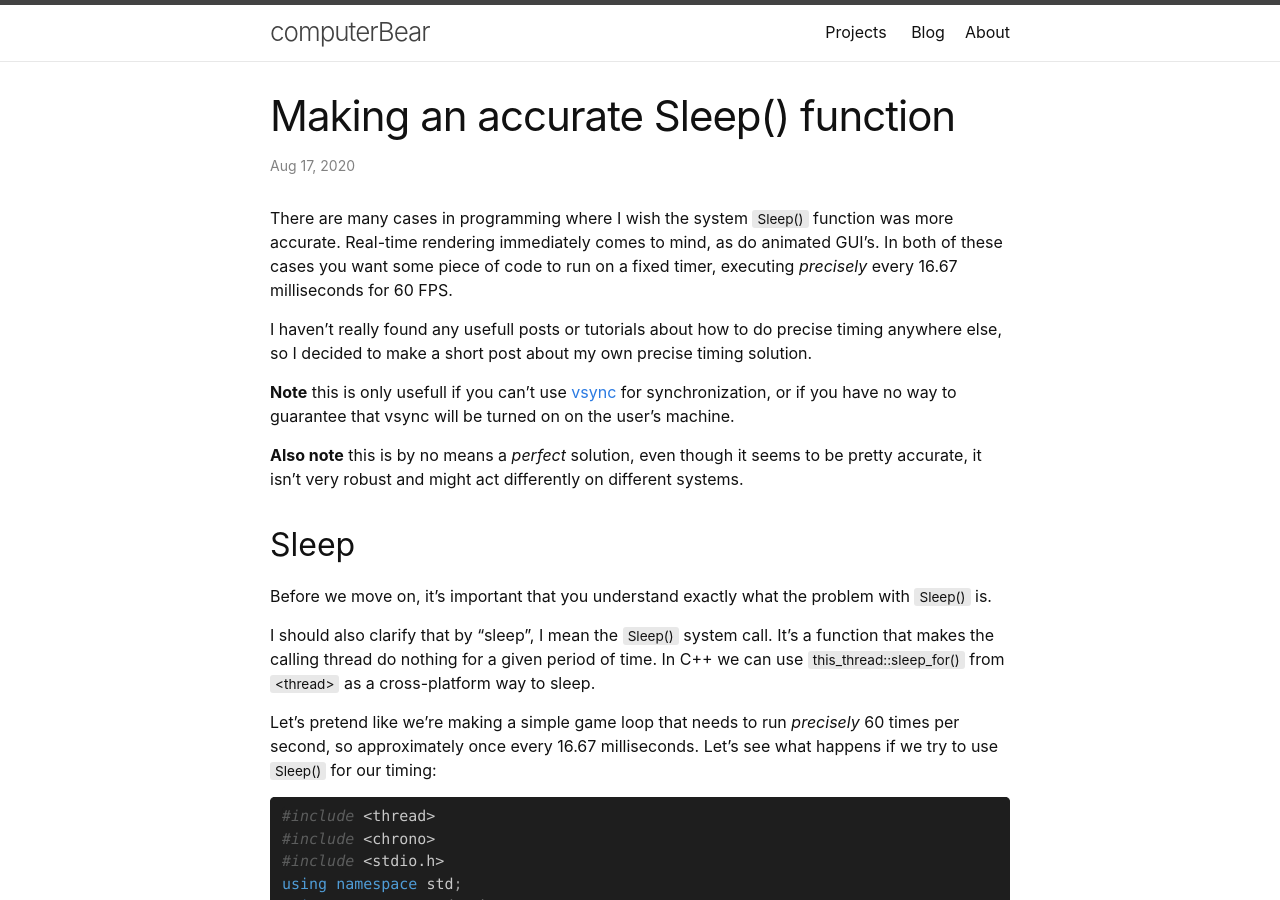
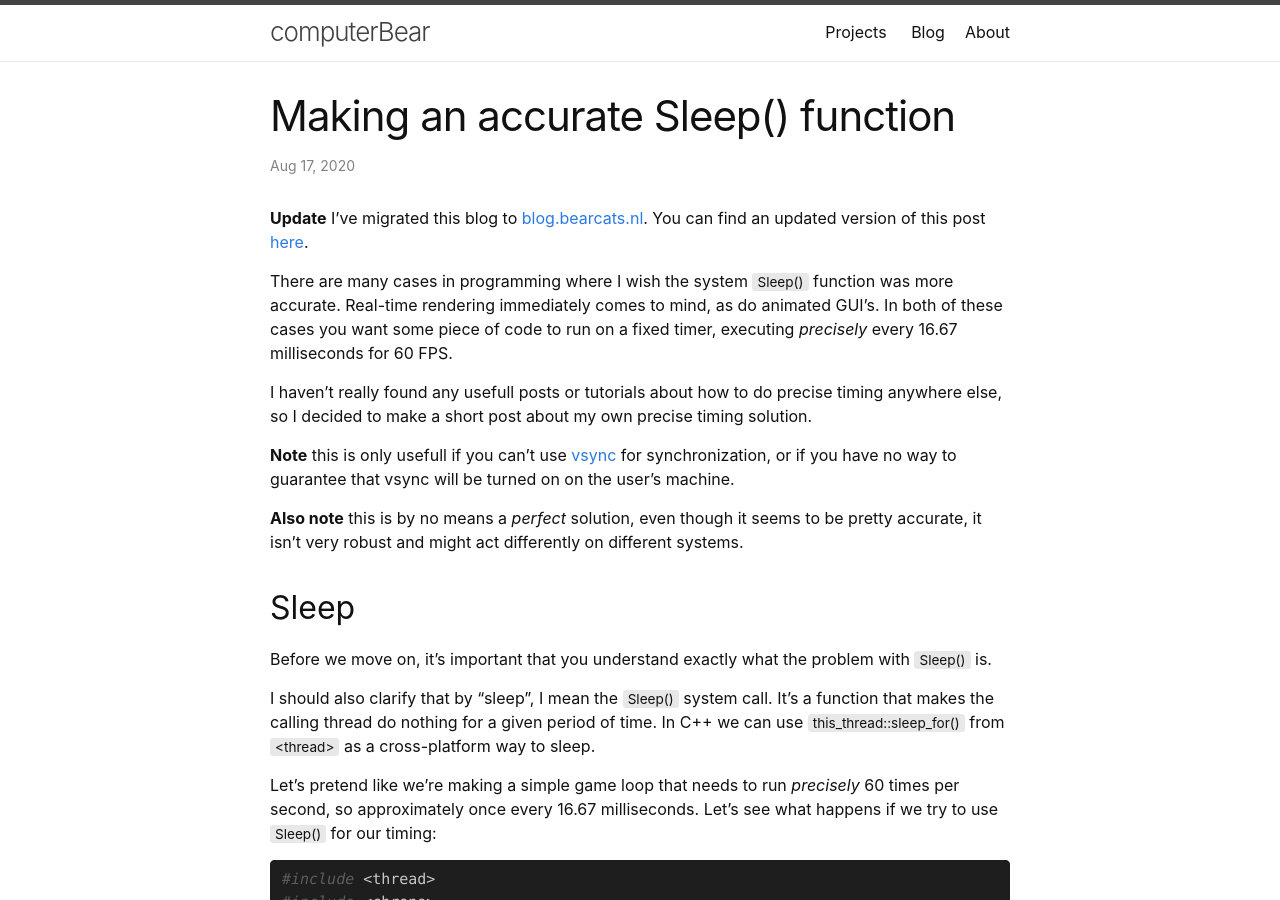
Before and after one commit to blat-blatnik/computerBear, a Jekyll site: the page built from _posts/2020-08-17-making-accurate-sleep-function.md, in a window 1280 px wide and 900 px high. Built offline with Jekyll 4.4.1, drawn with Linux system fonts in a browser that asks for light colours.

Commit message:
Update 2020-08-17-making-accurate-sleep-function.md

```diff
--- a/_posts/2020-08-17-making-accurate-sleep-function.md
+++ b/_posts/2020-08-17-making-accurate-sleep-function.md
@@ -4,6 +4,8 @@ title: "Making an accurate Sleep() function"
 date: 2020-08-17 13:00:00 +0300
 categories: timing
 ---
+
+**Update** I've migrated this blog to [blog.bearcats.nl](https://blog.bearcats.nl). You can find an updated version of this post [here](https://blog.bearcats.nl/accurate-sleep-function/).
 
 There are many cases in programming where I wish the system `Sleep()` function was more accurate. Real-time rendering immediately comes to mind, as do animated GUI's. In both of these cases you want some piece of code to run on a fixed timer, executing _precisely_ every 16.67 milliseconds for 60 FPS.
 
```
